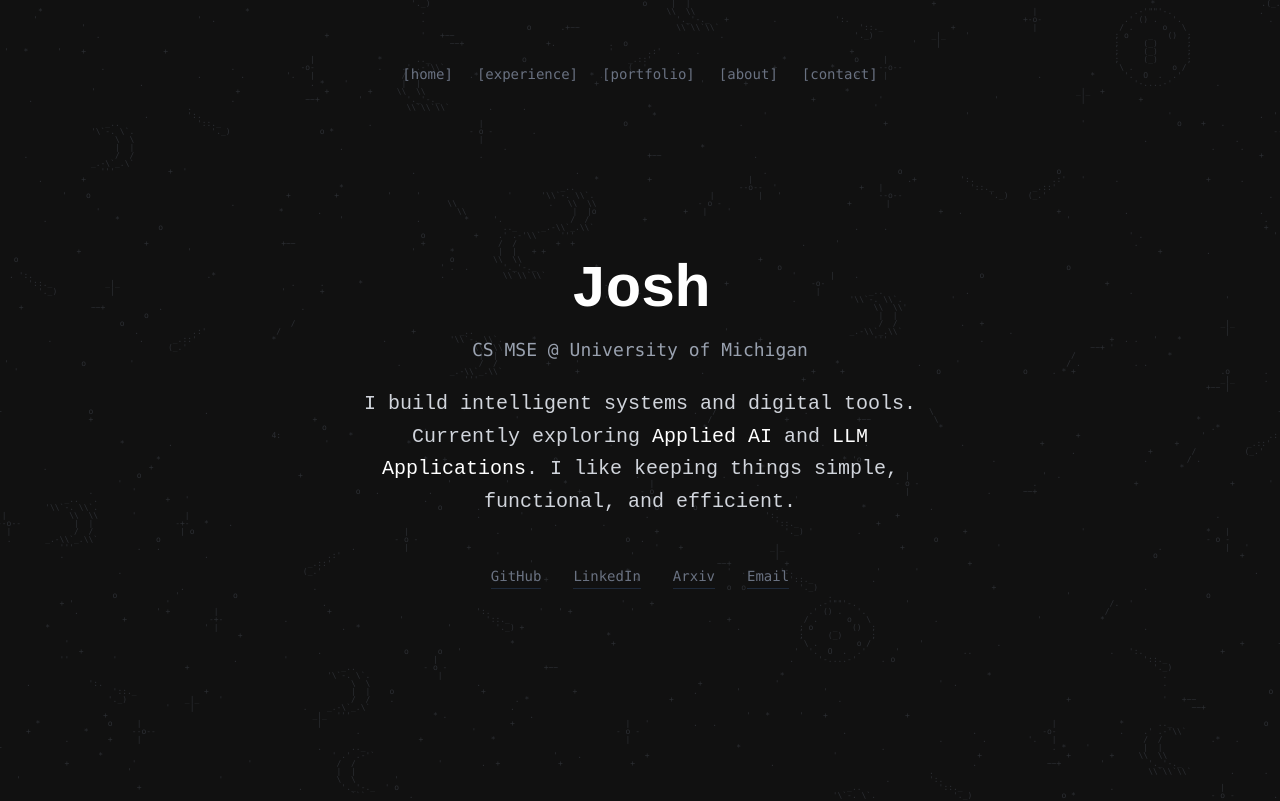
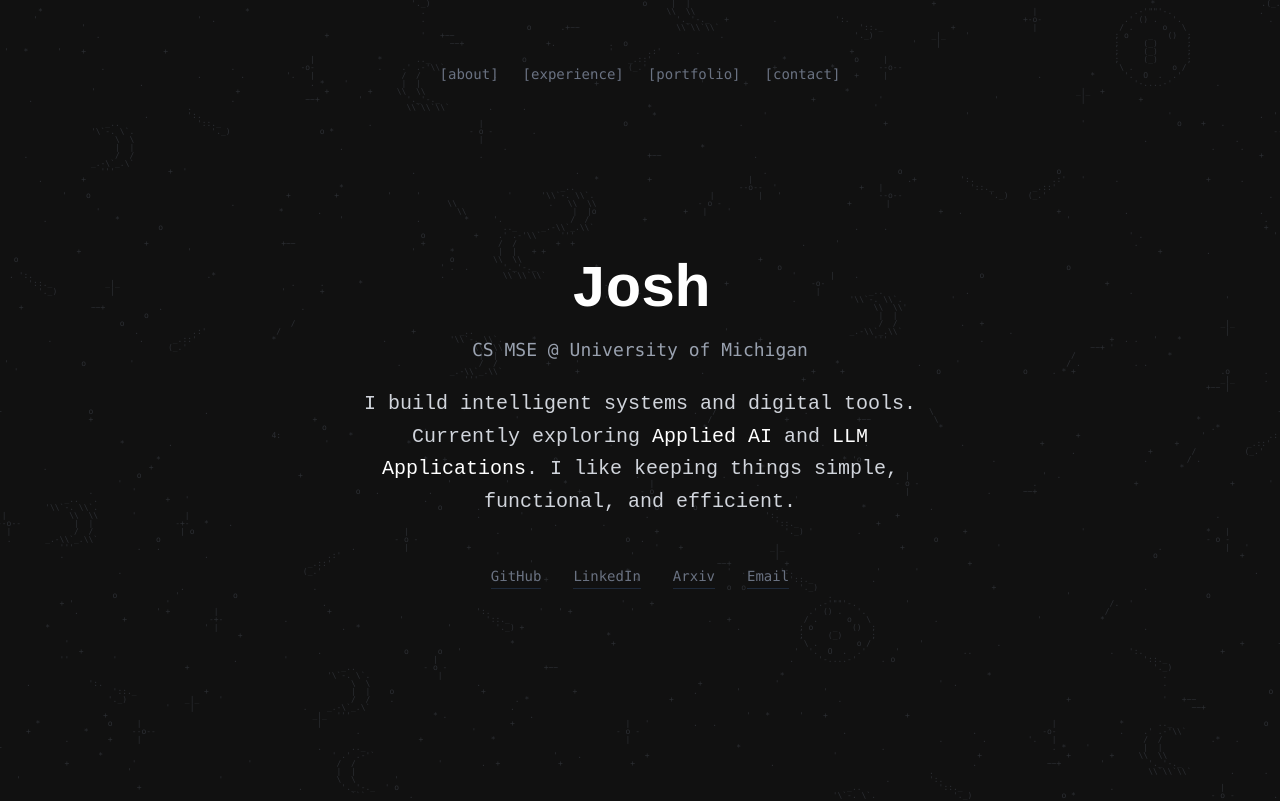
Before and after one commit to TheJoshBrod/portfolio, a Next.js app: page / in a window 1280 px wide. Shown: the top 801 px of the page. Built offline with nearby package versions, Linux system fonts and the light colour scheme.

Commit message:
fixed homepage taskbar to have fewer elements

```diff
--- a/src/components/homepage/page.tsx
+++ b/src/components/homepage/page.tsx
@@ -353,7 +353,7 @@ o     . * +                              .o       .                           ..
       <div className="max-w-5xl mx-auto p-8 md:p-16 flex flex-col relative z-10 h-full">
         <div className="flex flex-row justify-center ">
           <nav className="flex gap-6 text-sm mb-24 text-gray-500 font-mono">
-            {['home', 'experience', 'portfolio', 'about', 'contact'].map((item) => (
+            {['about', 'experience', 'portfolio', 'contact'].map((item) => (
               <a
                 key={item}
                 href={`#${item == 'about' ? 'aboutme' : item}`}
```
